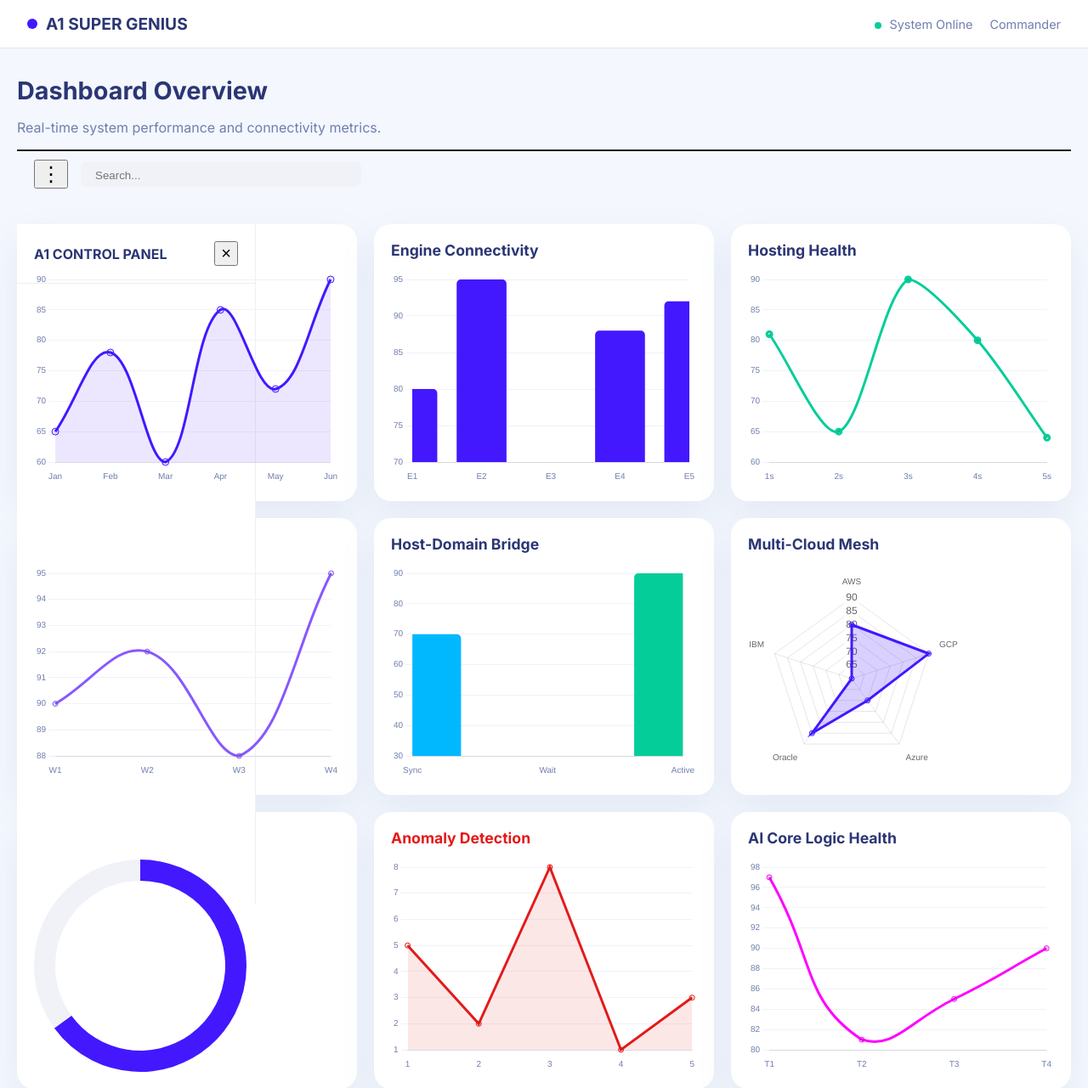
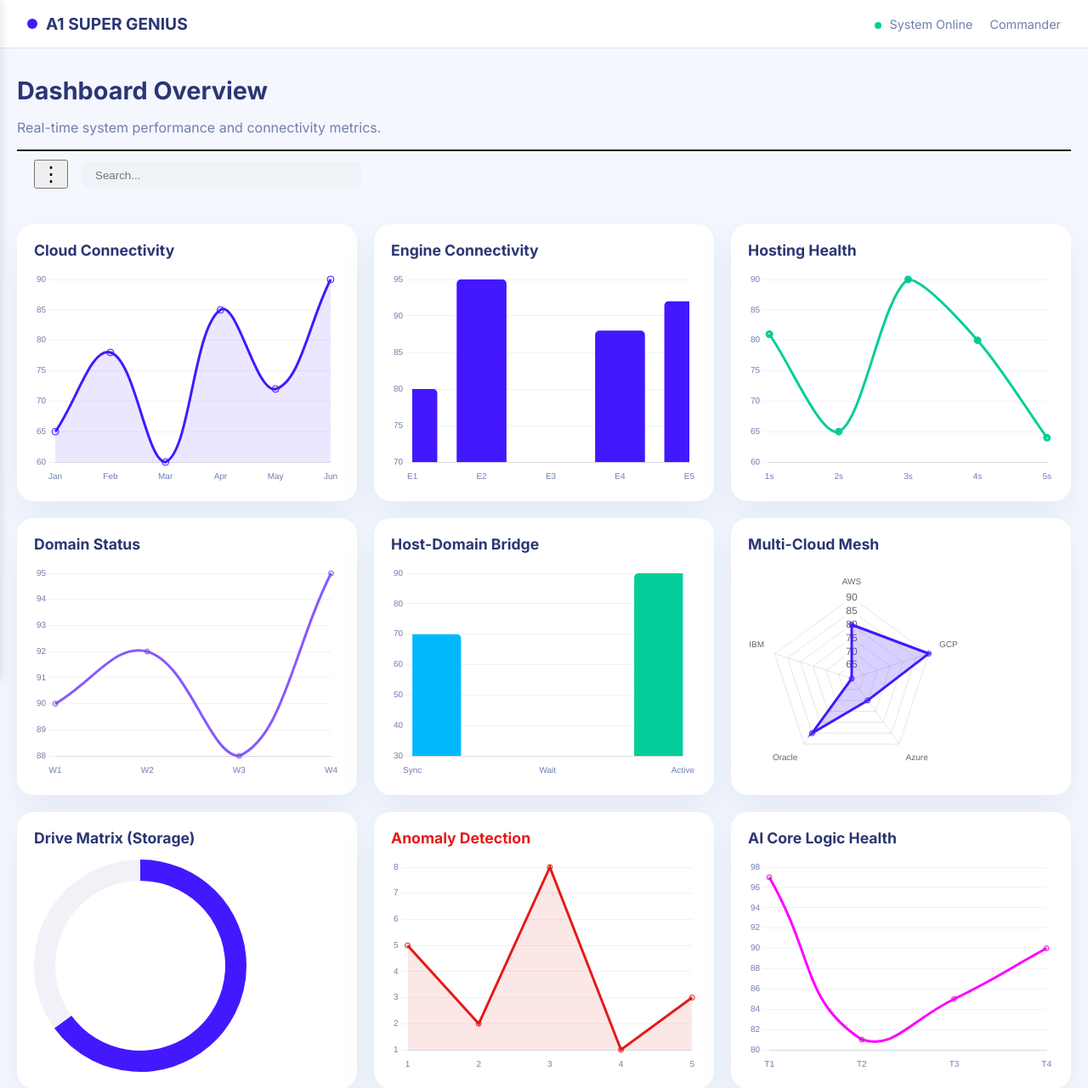
Before and after one commit to Pawan7489/Project_A1, a Flask app: page / in a window 1280 px wide. Shown: the top 1281 px of the page at 85% size. Run offline with Flask 3, Linux system fonts and the light colour scheme.

Commit message:
Update style.css

```diff
--- a/static/css/style.css
+++ b/static/css/style.css
@@ -1,18 +1,20 @@
+/* Sidebar Sliding Logic */
 .sidebar {
-    width: 280px;
-    background: #ffffff;
-    height: 100vh;
-    border-right: 1px solid #eef0f7;
-    display: flex;
-    flex-direction: column;
-    position: fixed;
+    position: fixed; top: 0; left: -280px; /* Shuru mein bahar */
+    width: 280px; height: 100vh; background: white;
+    z-index: 1000; transition: 0.3s; box-shadow: 2px 0 10px rgba(0,0,0,0.1);
 }
+.sidebar.open { left: 0; } /* Khulne par andar */
 
-.menu-list {
-    flex: 1;
-    overflow-y: auto; /* Unlimited items ke liye scroll */
-    padding: 15px;
+.sidebar-overlay {
+    position: fixed; top: 0; left: 0; width: 100%; height: 100%;
+    background: rgba(0,0,0,0.3); display: none; z-index: 900;
 }
+.sidebar-overlay.active { display: block; }
+
+/* Menu Item Styling */
+.menu-item { padding: 12px; border-radius: 8px; cursor: pointer; color: #707eae; transition: 0.2s; }
+.menu-item:hover { background: #f4f7fe; color: #4318ff; }
 
 /* Custom Scrollbar for iPhone Sleek look */
 .menu-list::-webkit-scrollbar { width: 4px; }
```
